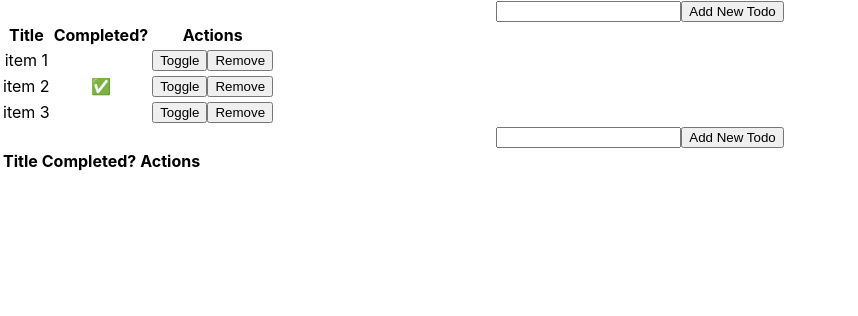
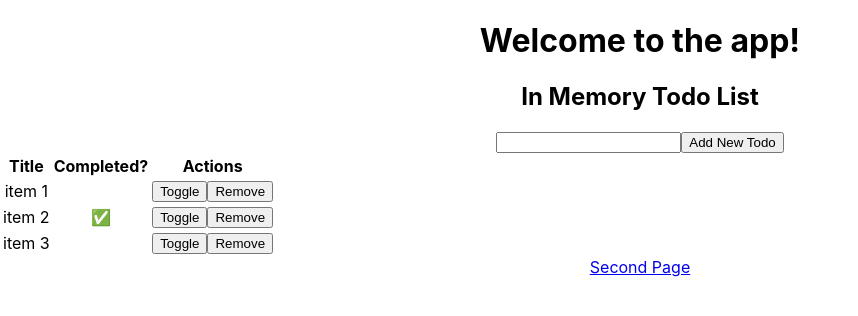
Before and after one commit to eashigaev/react-firebase-v9-app, a React (Create React App) app: page / in a window 1280 px wide. Shown: the top 316 px of the page, without its empty margins (0-858 px from the left). Built offline with nearby package versions, Linux system fonts and the light colour scheme; no server answers; the database is empty; the HTML template or start-up script is replaced by a standard one.

Commit message:
Router v6

```diff
--- a/package.json
+++ b/package.json
@@ -11,11 +11,11 @@
     "@types/react": "^16.14.21",
     "@types/react-dom": "^16.9.14",
     "firebase": "^9.6.5",
-    "firestorter": "^3.1.0",
     "mobx": "^6.3.13",
     "mobx-react-lite": "^3.2.3",
     "react": "^17.0.2",
     "react-dom": "^17.0.2",
+    "react-router-dom": "^6.2.1",
     "react-scripts": "5.0.0",
     "typescript": "^4.5.5",
     "uuid": "^8.3.2",
--- a/src/App.tsx
+++ b/src/App.tsx
@@ -1,16 +1,27 @@
 import React from 'react';
 import './App.css';
-import TodoList from './components/TodoList';
-import FirebaseTodoListStore from './stores/FirebaseTodoListStore';
-import TodoListStore from './stores/TodoListStore';
+import {BrowserRouter, Route, Routes} from "react-router-dom";
+import FirstPage from './pages/FirstPage';
+import SecondPage from './pages/SecondPage';
 
 function App() {
     return (
         <div className="App">
-            <TodoList store={new TodoListStore()}/>
-            <TodoList store={new FirebaseTodoListStore()}/>
+            <h1>Welcome to the app!</h1>
+            <Routes>
+                <Route path="/" element={<FirstPage />} />
+                <Route path="/second" element={<SecondPage />} />
+            </Routes>
         </div>
     );
 }
 
-export default App;
+function ComposedApp() {
+    return (
+        <BrowserRouter>
+            <App />
+        </BrowserRouter>
+    );
+}
+
+export default ComposedApp;
--- a/src/components/TodoList.tsx
+++ b/src/components/TodoList.tsx
@@ -25,11 +25,9 @@ const TodoList = (props: any) => {
         e.target.reset();
     }
 
-    console.log('render:TodoList');
-
     useEffect(() => {
         return store.fetchList();
-    }, []);
+    }, [store]);
 
     return (
         <>
--- /dev/null
+++ b/src/pages/FirstPage.tsx
@@ -0,0 +1,20 @@
+import TodoList from '../components/TodoList';
+import TodoListStore from '../stores/TodoListStore';
+import {Link} from 'react-router-dom';
+import React from 'react';
+
+function FirstPage() {
+    return (
+        <>
+            <main>
+                <h2>In Memory Todo List</h2>
+                <TodoList store={new TodoListStore()}/>
+            </main>
+            <nav>
+                <Link to="/second">Second Page</Link>
+            </nav>
+        </>
+    );
+}
+
+export default FirstPage;
--- /dev/null
+++ b/src/pages/SecondPage.tsx
@@ -0,0 +1,20 @@
+import TodoList from '../components/TodoList';
+import {Link} from 'react-router-dom';
+import React from 'react';
+import FirebaseTodoListStore from '../stores/FirebaseTodoListStore';
+
+function SecondPage() {
+    return (
+        <>
+            <main>
+                <h2>Firebase Todo List</h2>
+                <TodoList store={new FirebaseTodoListStore()}/>
+            </main>
+            <nav>
+                <Link to="/">First Page</Link>
+            </nav>
+        </>
+    );
+}
+
+export default SecondPage;
--- a/src/providers/firebase.ts
+++ b/src/providers/firebase.ts
@@ -14,6 +14,6 @@ const app = initializeApp(firebaseConfig);
 const db = getFirestore(app);
 
 const todosCol = collection(db, 'todo');
-const todosDoc = (id: string) => doc(db, 'todo', id);
+const todosDoc = (id: string) => doc(db, todosCol.path, id);
 
 export {todosCol, todosDoc};
```
Also changed, not shown: 1 other file (tests, documents, lock files or other folders).
